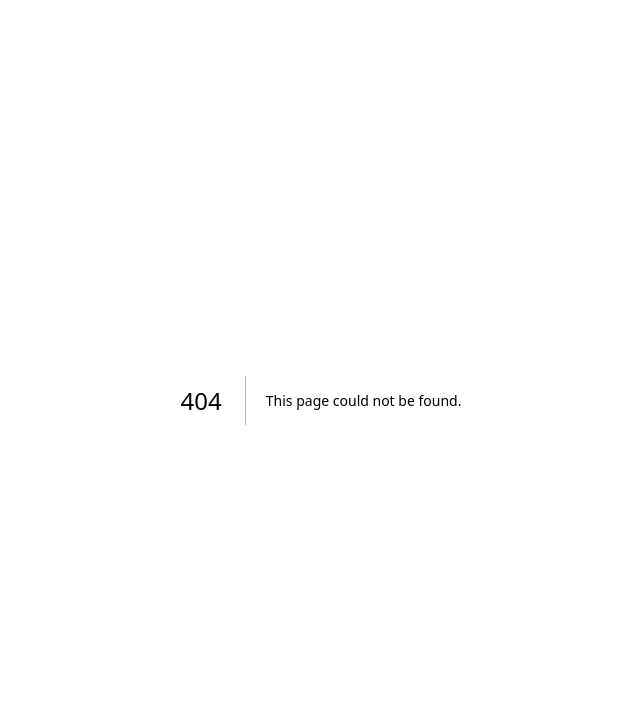
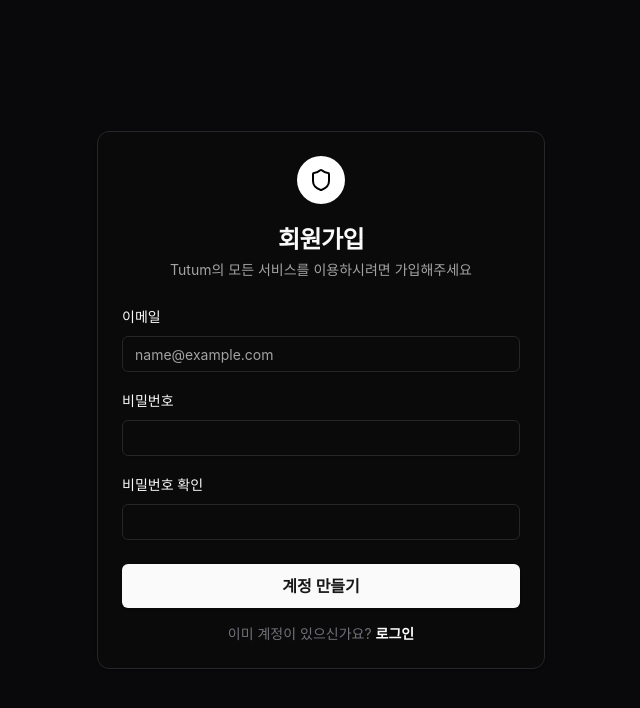
Before and after one commit to kyk02405/clouddx-project, a Next.js app: page /register in a window 1280 px wide. Before the commit this address had no page. Shown: the top 708 px of the page, without its empty margins (319-959 px from the left). Built offline with nearby package versions, Linux system fonts and the light colour scheme; a web font is replaced by a local one.

Commit message:
feat(auth): Implement registration page and social login UI

```diff
--- a/app/login/page.tsx
+++ b/app/login/page.tsx
@@ -72,10 +72,56 @@ export default function LoginPage() {
                             />
                         </div>
                     </CardContent>
-                    <CardFooter>
+                    <CardFooter className="flex flex-col gap-4">
                         <Button className="w-full h-11 text-base font-semibold" disabled={isLoading}>
                             {isLoading ? "로그인 중..." : "로그인"}
                         </Button>
+
+                        <div className="relative w-full">
+                            <div className="absolute inset-0 flex items-center">
+                                <span className="w-full border-t border-zinc-200 dark:border-zinc-800" />
+                            </div>
+                            <div className="relative flex justify-center text-xs uppercase">
+                                <span className="bg-white px-2 text-zinc-500 dark:bg-zinc-950">
+                                    또는 소셜 로그인
+                                </span>
+                            </div>
+                        </div>
+
+                        <div className="grid grid-cols-2 gap-3 w-full">
+                            <Button variant="outline" type="button" className="w-full h-11 bg-white hover:bg-zinc-50 border-zinc-200 text-zinc-900 dark:bg-white dark:text-zinc-900 dark:hover:bg-zinc-100 dark:border-zinc-200" onClick={() => alert("Google 로그인은 추후 구현됩니다.")}>
+                                <svg className="mr-2 h-4 w-4" aria-hidden="true" focusable="false" data-prefix="fab" data-icon="google" role="img" xmlns="http://www.w3.org/2000/svg" viewBox="0 0 488 512">
+                                    <path fill="currentColor" d="M488 261.8C488 403.3 391.1 504 248 504 110.8 504 0 393.2 0 256S110.8 8 248 8c66.8 0 123 24.5 166.3 64.9l-67.5 64.9C258.5 52.6 94.3 116.6 94.3 256c0 86.5 69.1 156.6 153.7 156.6 98.2 0 135-70.4 140.8-106.9H248v-85.3h236.1c2.3 12.7 3.9 24.9 3.9 41.4z"></path>
+                                </svg>
+                                Google
+                            </Button>
+                            <Button variant="outline" type="button" className="w-full h-11 bg-[#FEE500] hover:bg-[#FDD835] border-[#FEE500] text-[#191919] dark:bg-[#FEE500] dark:text-[#191919] dark:hover:bg-[#FDD835] dark:border-[#FEE500]" onClick={() => alert("카카오 로그인은 추후 구현됩니다.")}>
+                                <svg className="mr-2 h-4 w-4" viewBox="0 0 24 24" fill="currentColor" xmlns="http://www.w3.org/2000/svg">
+                                    <path d="M12 3C6.47715 3 2 6.47715 2 10.7692C2 13.6308 3.96923 16.1385 6.92308 17.3846L5.92308 21L9.61538 18.5385C10.3846 18.6923 11.1692 18.7692 12 18.7692C17.5228 18.7692 22 15.292 22 11C22 6.708 17.5228 3 12 3Z" />
+                                </svg>
+                                Kakao
+                            </Button>
+                            <Button variant="outline" type="button" className="w-full h-11 bg-[#1877F2] hover:bg-[#1864D0] border-[#1877F2] text-white dark:bg-[#1877F2] dark:text-white dark:hover:bg-[#1864D0] dark:border-[#1877F2]" onClick={() => alert("Facebook 로그인은 추후 구현됩니다.")}>
+                                <svg className="mr-2 h-4 w-4" fill="currentColor" viewBox="0 0 24 24" xmlns="http://www.w3.org/2000/svg">
+                                    <path d="M9.101 23.691v-7.98H6.627v-3.667h2.474v-1.58c0-4.085 1.848-5.978 5.858-5.978.401 0 .955.042 1.468.103a8.68 8.68 0 0 1 1.141.195v3.325a8.623 8.623 0 0 0-.653-.036c-2.148 0-2.797 1.66-2.797 3.592v1.403h3.428l-.538 3.667h-2.89v7.933c1.297.102 1.881.102 1.881.102.8 0 1.25-.5 1.25-1.1v-6.935h2.15l-1.077 5.835h-1.073v6.135c0 1.5 1.5 1.5 2.5 1.5 2 0 2.5-1.5 2.5-2.5v-5.135h-3.428l1.078-6.135h2.35v-1.528c0-2.5 1.5-4 4-4 .9 0 1.8.2 2.7.4v4.6c-.6-.2-1.2-.4-1.8-.4-1 0-1.5.5-1.5 1.5v1.428h3.35l-1.135 6.135h-2.215v6.52c0 1.645 2.5 1.645 2.5-1.645v-4.875h3.428l-.588 4.875c0 4.5-3.5 6.5-7.5 6.5-2.81 0-4.938-.992-6.5-2.784z" style={{ display: 'none' }} />
+                                    <path d="M24 12.073c0-6.627-5.373-12-12-12s-12 5.373-12 12c0 5.99 4.388 10.954 10.125 11.854v-8.385H7.078v-3.47h3.047V9.43c0-3.007 1.792-4.669 4.533-4.669 1.312 0 2.686.235 2.686.235v2.953H15.83c-1.491 0-1.956.925-1.956 1.874v2.25h3.328l-.532 3.47h-2.796v8.385C19.612 23.027 24 18.062 24 12.073z" />
+                                </svg>
+                                Facebook
+                            </Button>
+                            <Button variant="outline" type="button" className="w-full h-11 bg-black hover:bg-zinc-800 border-black text-white dark:bg-white dark:text-black dark:hover:bg-zinc-200 dark:border-white" onClick={() => alert("Apple 로그인은 추후 구현됩니다.")}>
+                                <svg className="mr-2 h-4 w-4" fill="currentColor" viewBox="0 0 24 24" xmlns="http://www.w3.org/2000/svg">
+                                    <path d="M17.05 20.28c-.98.95-2.05.8-3.08.35-1.09-.46-2.09-.48-3.24 0-1.44.62-2.2.44-3.06-.35C2.79 15.25 3.51 7.59 9.05 7.31c1.35.07 2.29.74 3.08.74 1.18 0 2.21-1.23 3.91-1.13.93.05 2.54.55 3.32 1.66-1.1.66-2.67 2.38-1.78 6.36 1.4 5.34-3.5 10.64-5.53 15.34zm-3.27-14.8c-1.5-1.4-1.2-4.4.75-5.48 1.67 1.25 1.5 4.32-.75 5.48z" />
+                                </svg>
+                                Apple
+                            </Button>
+                        </div>
+
+                        <div className="text-center text-sm">
+                            <span className="text-zinc-500">계정이 없으신가요? </span>
+                            <Button variant="link" className="p-0 h-auto font-semibold text-zinc-900 dark:text-white" onClick={() => router.push("/register")}>
+                                회원가입
+                            </Button>
+                        </div>
                     </CardFooter>
                 </form>
             </Card>
--- /dev/null
+++ b/app/register/page.tsx
@@ -0,0 +1,53 @@
+"use client";
+
+import Link from "next/link";
+import { Button } from "@/components/ui/button";
+import { Card, CardContent, CardDescription, CardFooter, CardHeader, CardTitle } from "@/components/ui/card";
+import { Input } from "@/components/ui/input";
+import { Label } from "@/components/ui/label";
+import { Shield } from "lucide-react";
+
+export default function RegisterPage() {
+    return (
+        <div className="flex min-h-screen items-center justify-center bg-zinc-50 px-4 dark:bg-zinc-950">
+            <Card className="w-full max-w-md border-zinc-200 dark:border-zinc-800">
+                <CardHeader className="space-y-1 text-center">
+                    <div className="flex justify-center mb-4">
+                        <div className="rounded-full bg-black p-3 dark:bg-white text-white dark:text-black">
+                            <Shield className="h-6 w-6" />
+                        </div>
+                    </div>
+                    <CardTitle className="text-2xl font-bold tracking-tight">회원가입</CardTitle>
+                    <CardDescription>
+                        Tutum의 모든 서비스를 이용하시려면 가입해주세요
+                    </CardDescription>
+                </CardHeader>
+                <CardContent className="space-y-4">
+                    <div className="space-y-2">
+                        <Label htmlFor="email">이메일</Label>
+                        <Input id="email" placeholder="name@example.com" type="email" />
+                    </div>
+                    <div className="space-y-2">
+                        <Label htmlFor="password">비밀번호</Label>
+                        <Input id="password" type="password" />
+                    </div>
+                    <div className="space-y-2">
+                        <Label htmlFor="password-confirm">비밀번호 확인</Label>
+                        <Input id="password-confirm" type="password" />
+                    </div>
+                </CardContent>
+                <CardFooter className="flex flex-col gap-4">
+                    <Button className="w-full h-11 text-base font-semibold">
+                        계정 만들기
+                    </Button>
+                    <div className="text-center text-sm">
+                        <span className="text-zinc-500">이미 계정이 있으신가요? </span>
+                        <Link href="/login" className="font-semibold text-zinc-900 dark:text-white hover:underline">
+                            로그인
+                        </Link>
+                    </div>
+                </CardFooter>
+            </Card>
+        </div>
+    );
+}
--- /dev/null
+++ b/components/ui/label.tsx
@@ -0,0 +1,26 @@
+"use client"
+
+import * as React from "react"
+import * as LabelPrimitive from "@radix-ui/react-label"
+import { cva, type VariantProps } from "class-variance-authority"
+
+import { cn } from "@/lib/utils"
+
+const labelVariants = cva(
+    "text-sm font-medium leading-none peer-disabled:cursor-not-allowed peer-disabled:opacity-70"
+)
+
+const Label = React.forwardRef<
+    React.ElementRef<typeof LabelPrimitive.Root>,
+    React.ComponentPropsWithoutRef<typeof LabelPrimitive.Root> &
+    VariantProps<typeof labelVariants>
+>(({ className, ...props }, ref) => (
+    <LabelPrimitive.Root
+        ref={ref}
+        className={cn(labelVariants(), className)}
+        {...props}
+    />
+))
+Label.displayName = LabelPrimitive.Root.displayName
+
+export { Label }
--- a/package.json
+++ b/package.json
@@ -11,6 +11,7 @@
   "dependencies": {
     "@radix-ui/react-avatar": "^1.1.11",
     "@radix-ui/react-dialog": "^1.1.15",
+    "@radix-ui/react-label": "^2.1.8",
     "@radix-ui/react-scroll-area": "^1.2.10",
     "@radix-ui/react-separator": "^1.1.8",
     "@radix-ui/react-slot": "^1.2.4",
```
Also changed, not shown: 1 other file (tests, documents, lock files or other folders).
